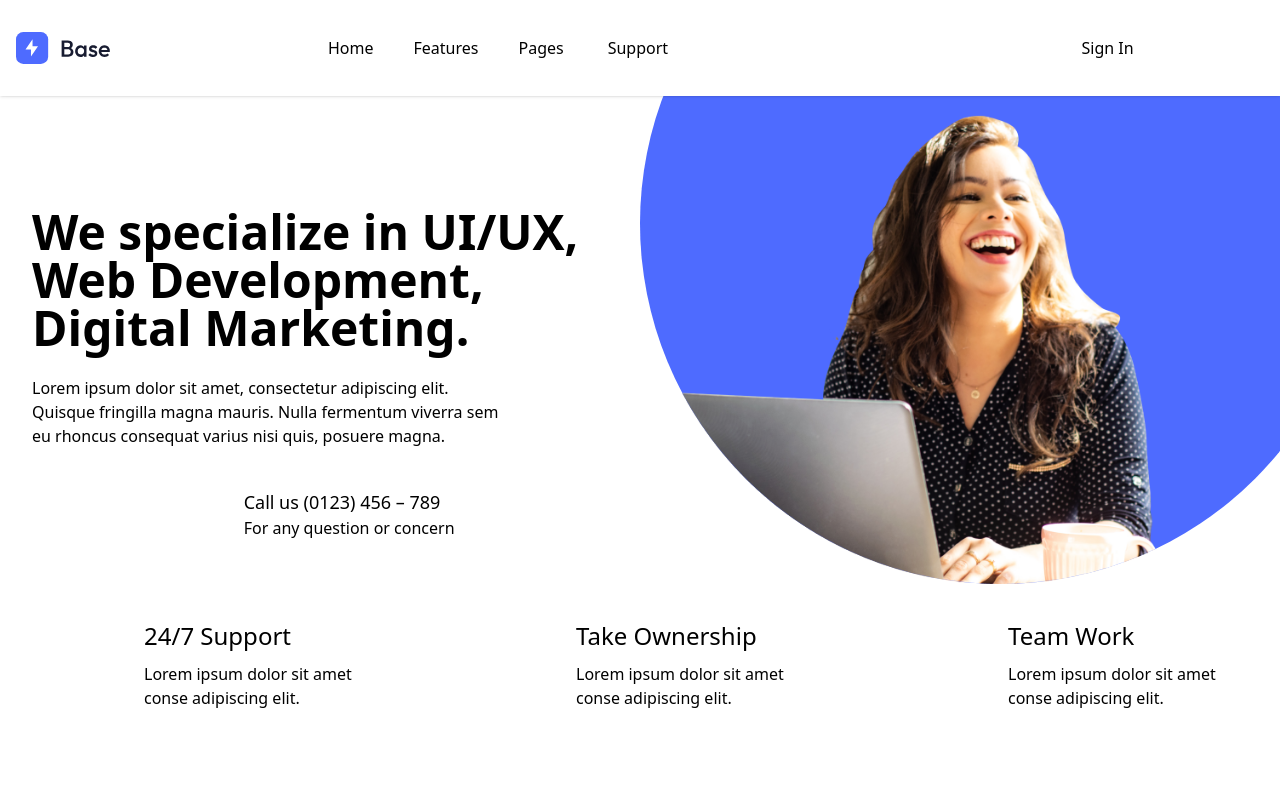
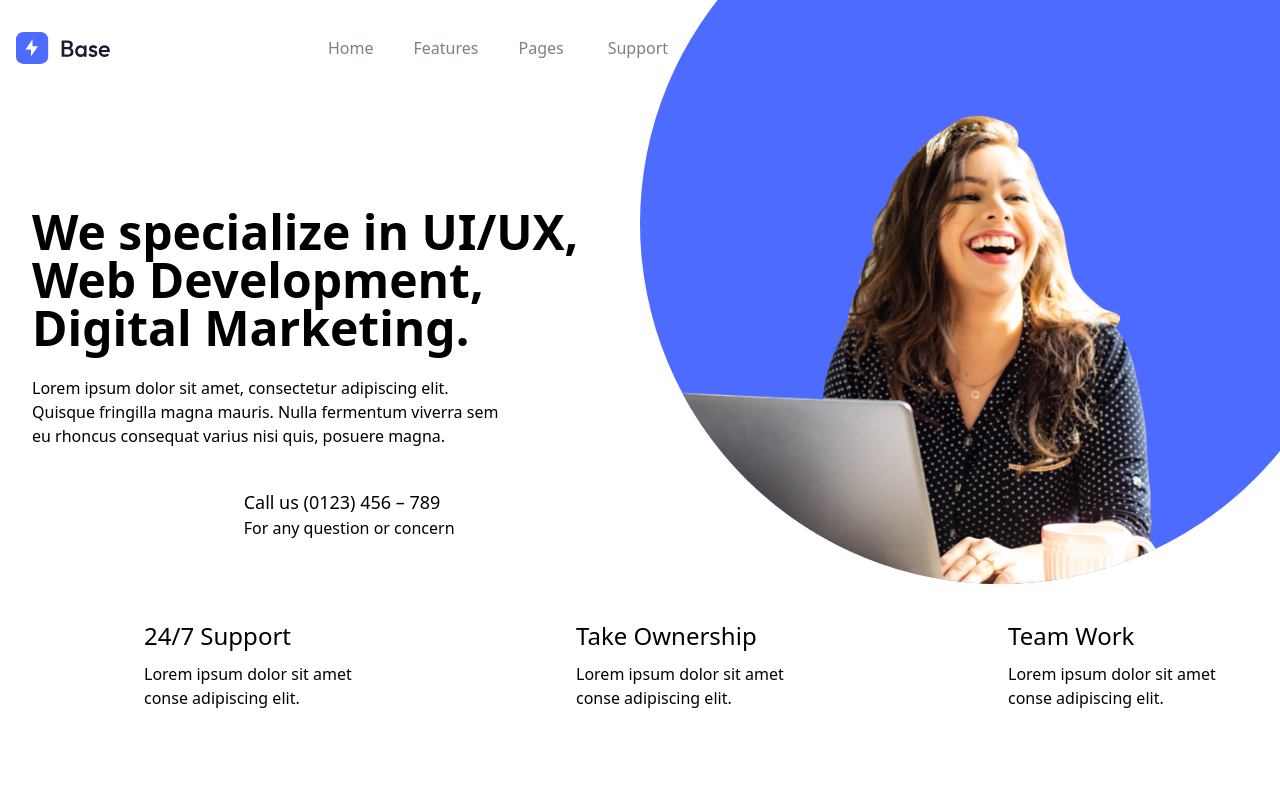
Before and after one commit to HauNguyen1349/base, a plain HTML site: page index.html in a window 1280 px wide. Shown: the top 800 px of the page. Drawn offline with nearby package versions, Linux system fonts and the light colour scheme; some icons are missing.

Commit message:
update 2

```diff
--- a/index.html
+++ b/index.html
@@ -6,12 +6,14 @@
     <meta name="viewport" content="width=device-width, initial-scale=1.0">
     <script src="https://unpkg.com/@phosphor-icons/web"></script>
     <script src="https://cdn.tailwindcss.com"></script>
+    <!-- Custom Style -->
+    <link rel="stylesheet" href="./style.css">
     <title>Base</title>
 </head>
 
 <body>
     <!-- Top Navigation -->
-    <header class="fixed left-0 top-0 w-full bg-white shadow z-50">
+    <header class="fixed left-0 top-0 w-full bg-transparent">
         <div class="max-w-7xl mx-auto flex items-center justify-between px-4 py-7">
             <div class="w-full lg:w-1/4 flex items-center justify-between">
                 <a href="index.html">
@@ -25,10 +27,10 @@
             <div class="w-full lg:w-3/4 hidden lg:flex items-center justify-between">
                 <nav>
                     <ul class="flex flex-col lg:flex-row gap-5 lg:gap-10 items-center">
-                        <li><a href="index.html" class="hover:text-primary">Home</a></li>
-                        <li><a href="#features" class="hover:text-primary">Features</a></li>
+                        <li><a href="index.html" class="text-[#79808A] hover:text-primary">Home</a></li>
+                        <li><a href="#features" class="text-[#79808A] hover:text-primary">Features</a></li>
                         <li class="relative group">
-                            <button class="flex items-center gap-1 hover:text-primary">
+                            <button class="flex items-center gap-1 text-[#79808A] hover:text-primary">
                                 Pages
                                 <i class="ph ph-caret-down"></i>
                             </button>
@@ -41,7 +43,7 @@
                                 <li><a href="404.html" class="text-body hover:text-primary">404</a></li>
                             </ul>
                         </li>
-                        <li><a href="#support" class="hover:text-primary">Support</a></li>
+                        <li><a href="#support" class="text-[#79808A] hover:text-primary">Support</a></li>
                     </ul>
                 </nav>
                 <div class="flex items-center gap-6">
@@ -61,7 +63,7 @@
             <img src="./image/shape-03.svg" alt="shape"
                 class="hidden 2xl:block absolute left-[15%] bottom-[10%] z-10" />
             <img src="./image/shape-04.svg" alt="shape" class="absolute right-0 top-0" />
-            <img src="./image/hero.png" alt="Woman" class="absolute right-0 top-0 z-1" />
+            <img src="./image/hero.png" alt="Woman" class="absolute right-0 top-0 z-0" />
         </div>
 
         <div class="mx-auto max-w-7xl px-4 md:px-8 2xl:px-0">
@@ -290,7 +292,8 @@
     </section>
 
 
-
+    <!-- Custom JavaScript -->
+    <script src="./main.js"></script>
 </body>
 
 </html>
```
Also changed, not shown: main.js (added), style.css (added).
